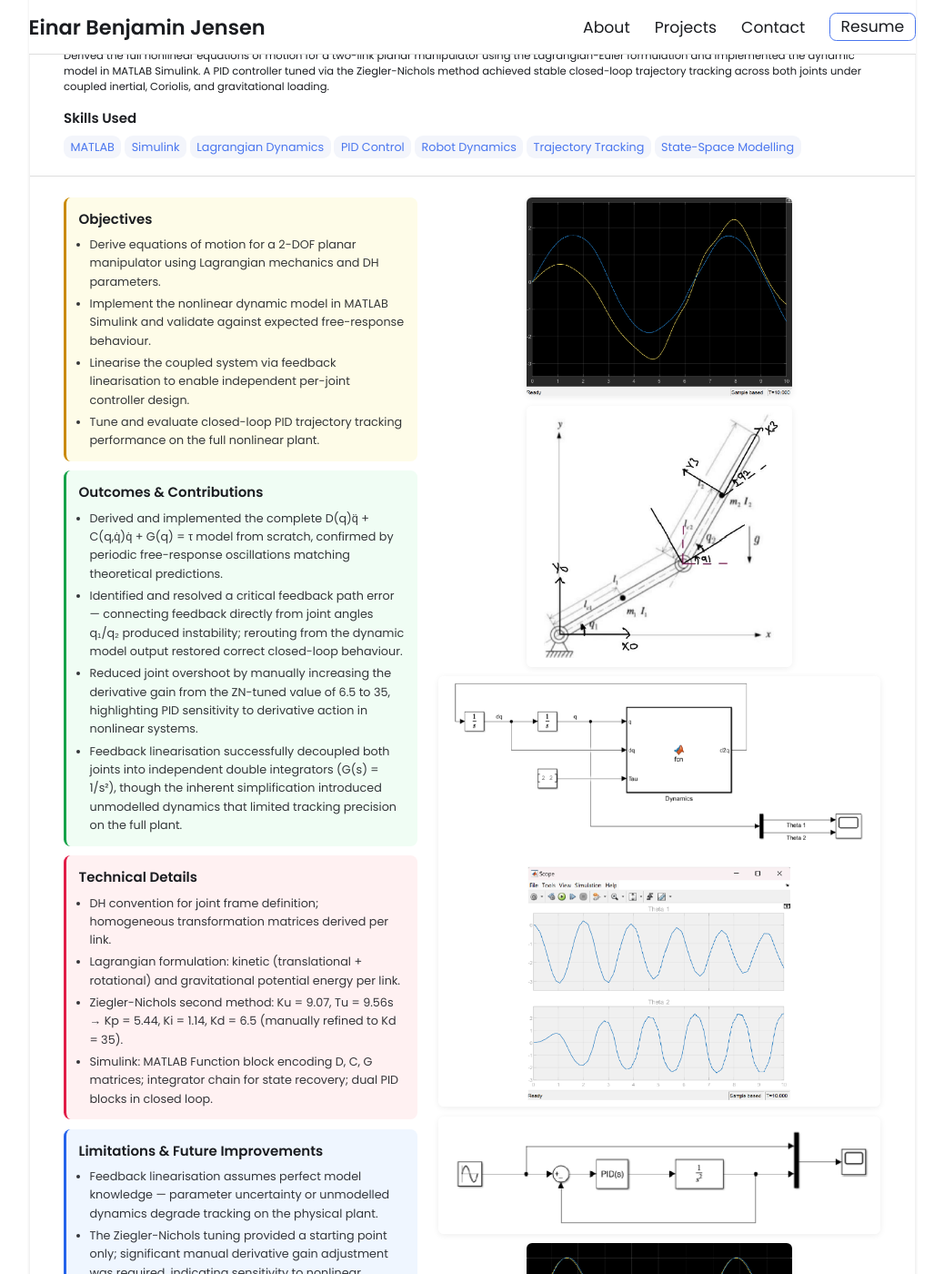
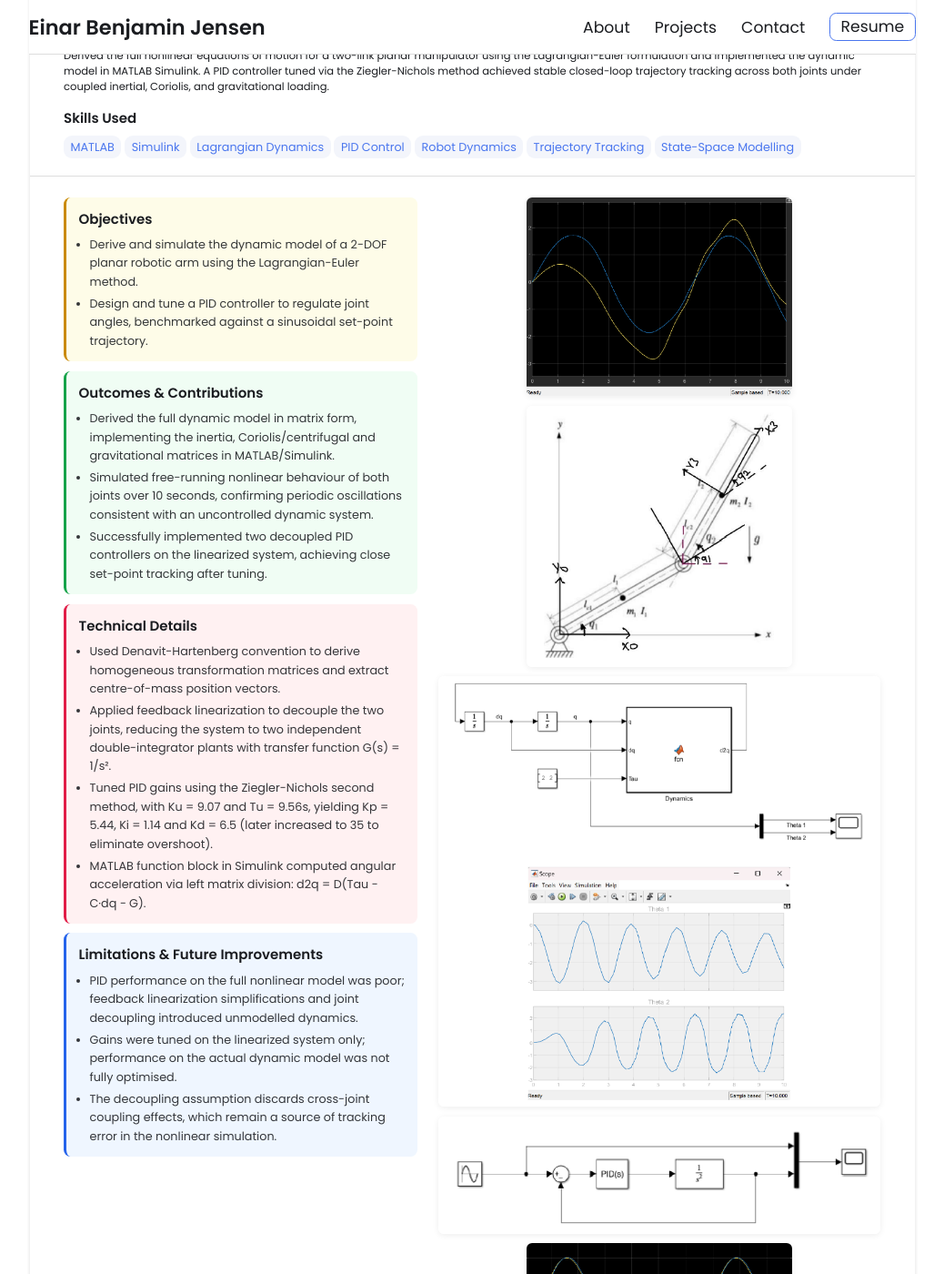
Before and after one commit to ebj17/ebj17.github.io, a Jekyll site: the page built from _projects/dynamic-modelling-2dof-arm/index.md, in a window 1280 px wide and 1400 px high, scrolled down 426 px. Shown: the whole window at 91% size, without its empty margins (121-1159 px from the left). Built offline with Jekyll 4.4.1, drawn with Linux system fonts in a browser that asks for light colours; some of the changed text lies outside the part shown.

Commit message:
Update 2-DOF arm project with revised content
Replace all spec box sections with cleaner, more accurate descriptions
of the Lagrangian derivation, feedback linearization, and PID tuning.

Co-Authored-By: Claude Sonnet 4.6 <noreply@anthropic.com>

```diff
--- a/_projects/dynamic-modelling-2dof-arm/index.md
+++ b/_projects/dynamic-modelling-2dof-arm/index.md
@@ -29,27 +29,24 @@ image_scales:               # optional: width per gallery image in order (100% =
    - 60%
 # ── SPEC BOXES ───────────────────────────────────────────────────────────────
 objectives:                    # yellow box — what you set out to do
-  - Derive equations of motion for a 2-DOF planar manipulator using Lagrangian mechanics and DH parameters.
-  - Implement the nonlinear dynamic model in MATLAB Simulink and validate against expected free-response behaviour.
-  - Linearise the coupled system via feedback linearisation to enable independent per-joint controller design.
-  - Tune and evaluate closed-loop PID trajectory tracking performance on the full nonlinear plant.
+  - Derive and simulate the dynamic model of a 2-DOF planar robotic arm using the Lagrangian-Euler method.
+  - Design and tune a PID controller to regulate joint angles, benchmarked against a sinusoidal set-point trajectory.
 
 outcomes:                      # green box — key results and achievements
-  - Derived and implemented the complete D(q)q̈ + C(q,q̇)q̇ + G(q) = τ model from scratch, confirmed by periodic free-response oscillations matching theoretical predictions.
-  - Identified and resolved a critical feedback path error — connecting feedback directly from joint angles q₁/q₂ produced instability; rerouting from the dynamic model output restored correct closed-loop behaviour.
-  - Reduced joint overshoot by manually increasing the derivative gain from the ZN-tuned value of 6.5 to 35, highlighting PID sensitivity to derivative action in nonlinear systems.
-  - Feedback linearisation successfully decoupled both joints into independent double integrators (G(s) = 1/s²), though the inherent simplification introduced unmodelled dynamics that limited tracking precision on the full plant.
+  - Derived the full dynamic model in matrix form, implementing the inertia, Coriolis/centrifugal and gravitational matrices in MATLAB/Simulink.
+  - Simulated free-running nonlinear behaviour of both joints over 10 seconds, confirming periodic oscillations consistent with an uncontrolled dynamic system.
+  - Successfully implemented two decoupled PID controllers on the linearized system, achieving close set-point tracking after tuning.
 
 technical:                     # red box — technologies, methods, and implementation details
-  - DH convention for joint frame definition; homogeneous transformation matrices derived per link.
-  - "Lagrangian formulation: kinetic (translational + rotational) and gravitational potential energy per link."
-  - "Ziegler-Nichols second method: Ku = 9.07, Tu = 9.56s → Kp = 5.44, Ki = 1.14, Kd = 6.5 (manually refined to Kd = 35)."
-  - "Simulink: MATLAB Function block encoding D, C, G matrices; integrator chain for state recovery; dual PID blocks in closed loop."
+  - Used Denavit-Hartenberg convention to derive homogeneous transformation matrices and extract centre-of-mass position vectors.
+  - Applied feedback linearization to decouple the two joints, reducing the system to two independent double-integrator plants with transfer function G(s) = 1/s².
+  - "Tuned PID gains using the Ziegler-Nichols second method, with Ku = 9.07 and Tu = 9.56s, yielding Kp = 5.44, Ki = 1.14 and Kd = 6.5 (later increased to 35 to eliminate overshoot)."
+  - "MATLAB function block in Simulink computed angular acceleration via left matrix division: d2q = D(Tau − C·dq − G)."
 
 limitations:                   # blue box — known constraints and future directions
-  - Feedback linearisation assumes perfect model knowledge — parameter uncertainty or unmodelled dynamics degrade tracking on the physical plant.
-  - The Ziegler-Nichols tuning provided a starting point only; significant manual derivative gain adjustment was required, indicating sensitivity to nonlinear coupling.
-  - "Future work: computed torque control or MPC would handle residual nonlinearities more robustly and reduce manual tuning dependency."
+  - PID performance on the full nonlinear model was poor; feedback linearization simplifications and joint decoupling introduced unmodelled dynamics.
+  - Gains were tuned on the linearized system only; performance on the actual dynamic model was not fully optimised.
+  - The decoupling assumption discards cross-joint coupling effects, which remain a source of tracking error in the nonlinear simulation.
 
 # ── GALLERY ──────────────────────────────────────────────────────────────────
 # Drop any image named gallery-1.jpg, gallery-2.jpg, gallery-3.jpg etc. into
```
